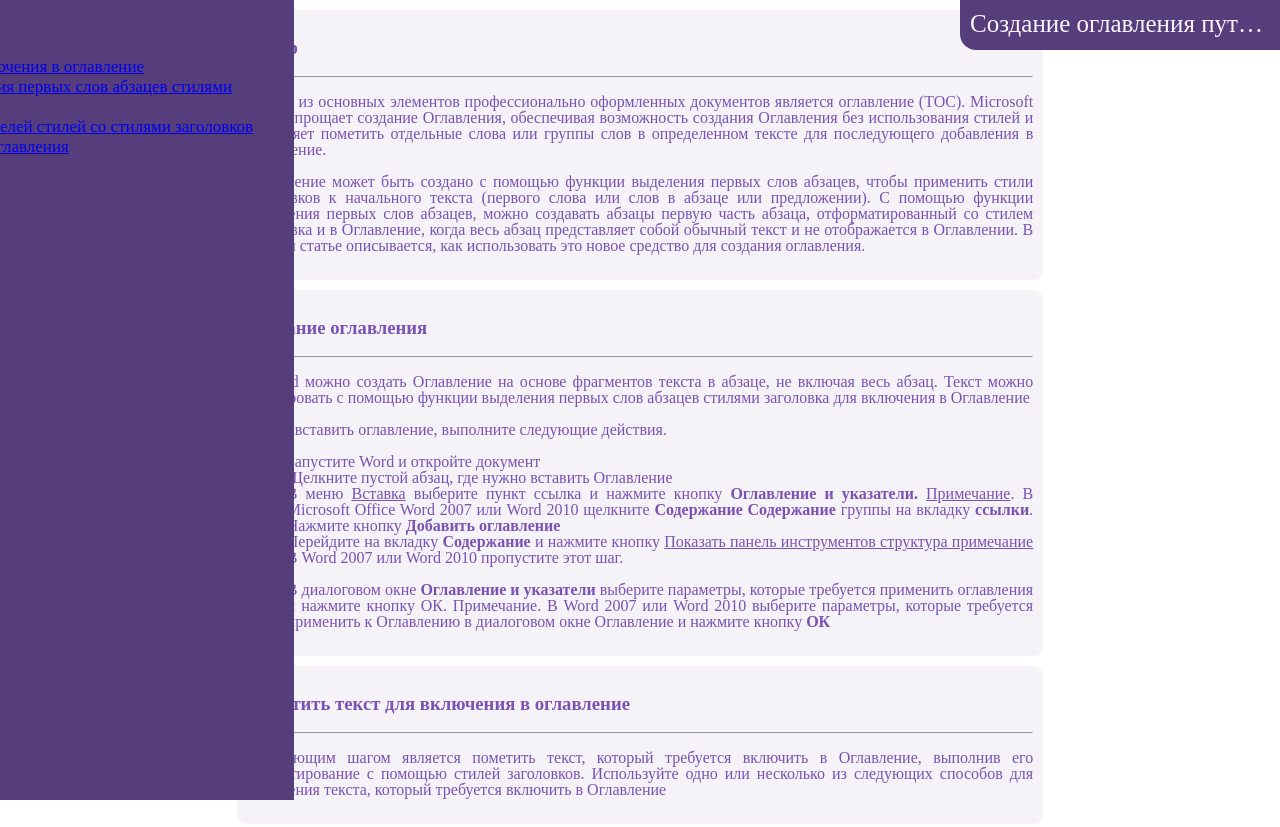
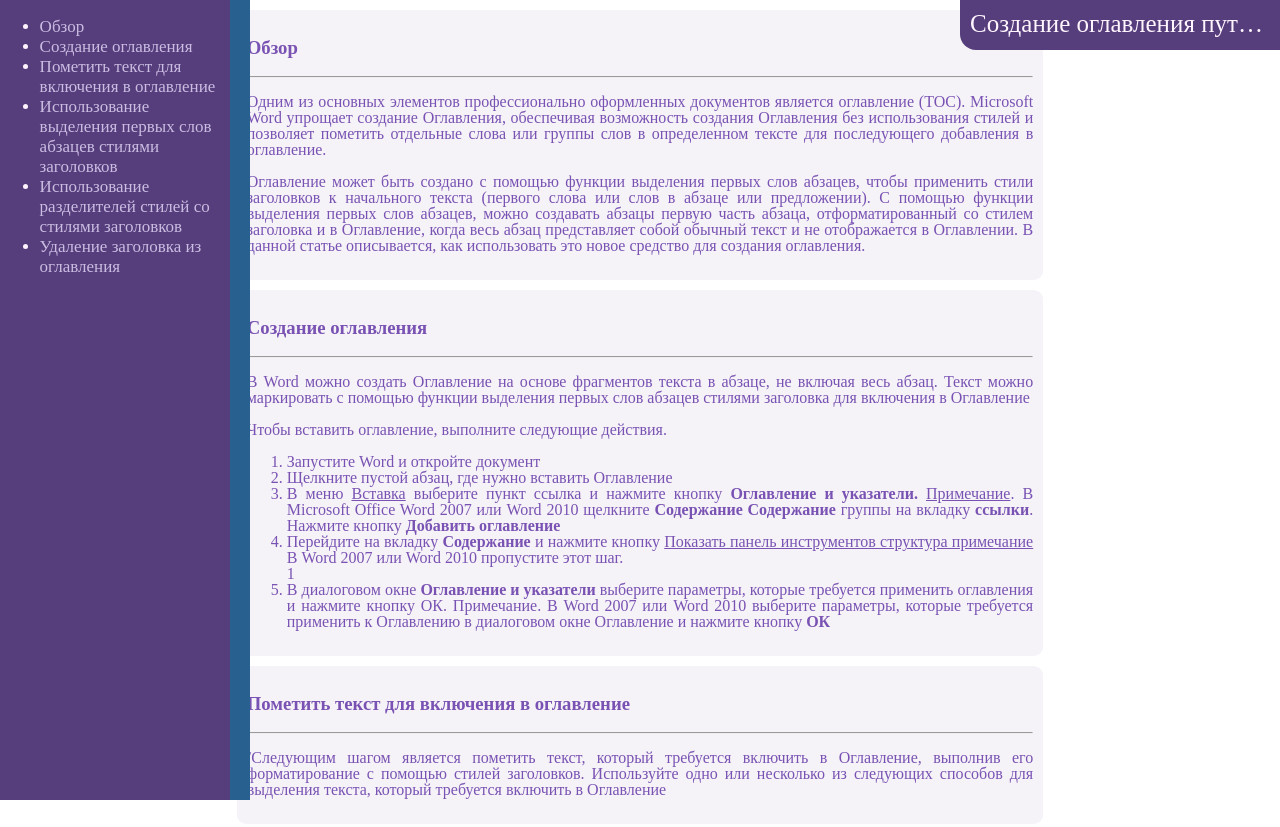
Before and after one commit to Shangria/shangri, a plain HTML site: page task02/amateur1.html in a window 1280 px wide. Shown: the top 827 px of the page. Drawn offline with Linux system fonts and the light colour scheme.

Commit message:
position

```diff
--- a/task02/amateur1.html
+++ b/task02/amateur1.html
@@ -17,9 +17,8 @@
         <li><a href="#t5">Использование разделителей стилей со стилями заголовков</a></li>
         <li><a href="#t6">Удаление заголовка из оглавления</a></li>
     </ul>
-</div>
-<div class="side-window-2">
-
+    <div class="side-window-2">
+    </div>
 </div>
 <div class="text_style_container">
     <div class="text_style">
--- a/task02/css/amateur_style.css
+++ b/task02/css/amateur_style.css
@@ -33,21 +33,26 @@ body {
     top: 0;
     height: 100%;
     width: 18%;
-    left: -17%;
-    background: #563d7c 0 0;
+    left: -18%;
+    background: #563d7c;
     font-size: 17px;
     color: #fff5fe;
-    overflow: hidden;
-    transition: width 1s linear;
+    transition: left 1s linear;
+}
+
+a {
+    text-decoration: none;
+    color: #cbbde2;
 }
 
 .side-window:hover {
-    width:40%;
+    left: 0;
 }
 
 .side-window-2 {
     top: 0;
-    left: 10px;
+    position: absolute;
+    right: -20px;
     height: 100%;
     width: 20px;
     background: #286090;
```
